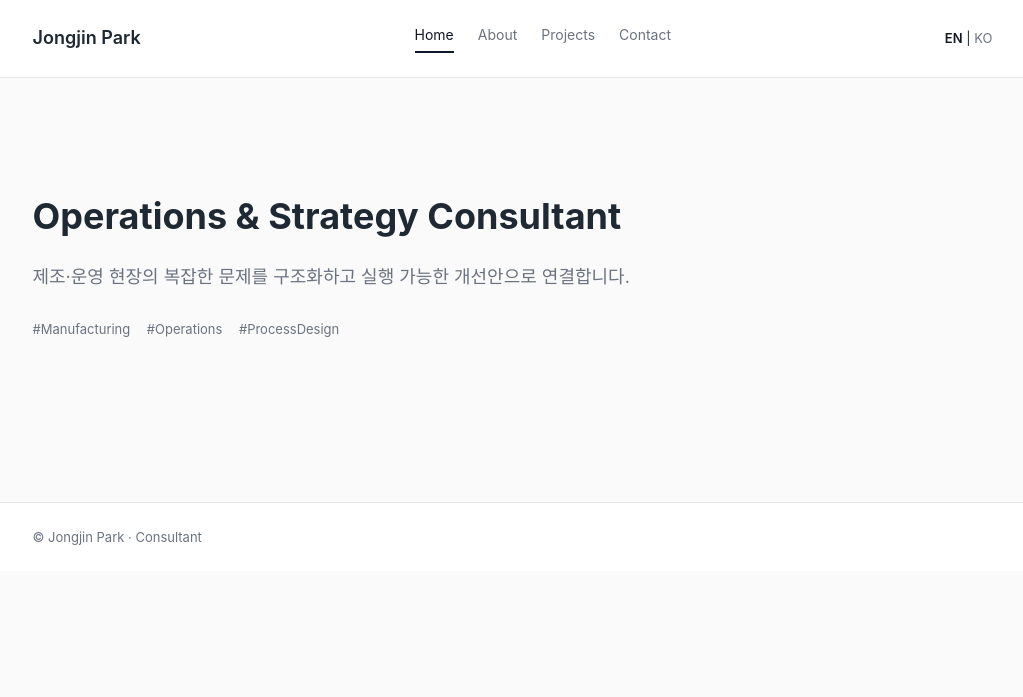
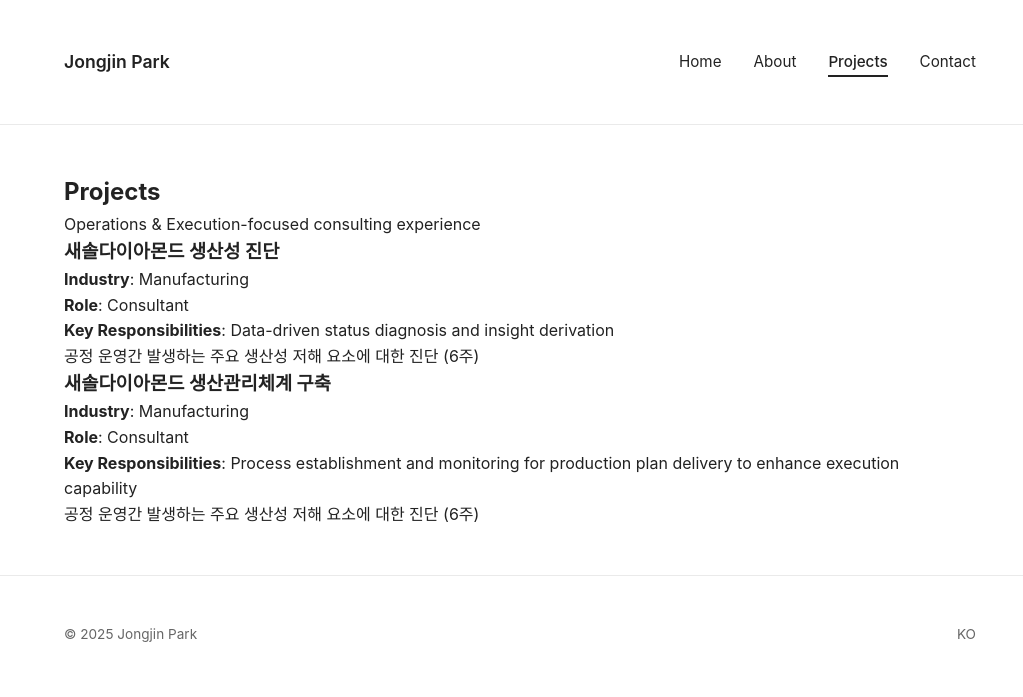
Before and after one commit to Jinfizzzzz/jinfizzzzz.github.io, a plain HTML site: page en/index.html in a window 1280 px wide. Shown: the whole page, without its empty margins (120-1143 px from the left). Drawn offline with Linux system fonts and the light colour scheme.

Commit message:
considering device width

```diff
--- a/css/style.css
+++ b/css/style.css
@@ -1,36 +1,19 @@
 /* =====================
-   Design System
+   Reset & Base
 ===================== */
-:root {
-  --bg-main: #fafafa;
-  --bg-card: #ffffff;
-  --text-main: #1f2933;
-  --text-sub: #6b7280;
-  --border-light: #e5e7eb;
-  --accent: #111827;
-}
-
-/* =====================
-   Base
-===================== */
-
-html {
-  overflow-y: scroll;
-  scrollbar-gutter: stable;
+* {
+  box-sizing: border-box;
+  margin: 0;
+  padding: 0;
 }
 
 body {
-  margin: 0;
-  font-family:
-    -apple-system,
-    BlinkMacSystemFont,
-    "SF Pro Text",
-    "Helvetica Neue",
-    Arial,
-    sans-serif;
-  color: var(--text-main);
-  background: var(--bg-main);
+  font-family: -apple-system, BlinkMacSystemFont, "Segoe UI",
+               Roboto, "Noto Sans", sans-serif;
+  font-size: 16px;
   line-height: 1.6;
+  color: #222;
+  background-color: #fff;
 }
 
 a {
@@ -38,154 +21,120 @@ a {
   text-decoration: none;
 }
 
+ul {
+  list-style: none;
+}
+
+/* =====================
+   Layout
+===================== */
 .container {
   max-width: 960px;
   margin: 0 auto;
-  padding: 80px 20px;
+  padding: 3rem 1.5rem;
 }
 
 /* =====================
    Header
 ===================== */
-.site-header {
-  background: #fff;
-  border-bottom: 1px solid var(--border-light);
+header {
+  border-bottom: 1px solid #eaeaea;
 }
 
 .header-inner {
-  max-width: 960px;
-  margin: 0 auto;
-  padding: 24px 20px;
   display: flex;
   justify-content: space-between;
   align-items: center;
 }
 
-.brand a {
-  font-size: 18px;
+.site-title {
   font-weight: 600;
+  font-size: 1.1rem;
 }
 
-.nav {
+nav ul {
   display: flex;
+  gap: 2rem;
 }
 
-.nav-link {
-  margin-left: 24px;
-  font-size: 14px;
-  color: var(--text-sub);
-  padding-bottom: 4px;
+nav a {
+  font-size: 0.95rem;
+  padding-bottom: 0.25rem;
 }
 
-.nav-link.active {
-  color: var(--accent);
-  border-bottom: 2px solid var(--accent);
-}
-
-.lang-switch {
-  margin-left: 24px;
-  font-size: 13px;
-}
-
-.lang-switch a {
-  color: var(--text-sub);
-}
-
-.lang-switch .active-lang {
-  color: var(--accent);
-  font-weight: 600;
+nav a.active {
+  border-bottom: 2px solid #222;
+  font-weight: 500;
 }
 
 /* =====================
-   Hero / Sections
+   Main Content
 ===================== */
-.hero {
-  margin-bottom: 80px;
+.intro h1 {
+  font-size: 2.2rem;
+  margin-bottom: 1rem;
 }
 
-.role {
-  font-size: 36px;
-  margin-bottom: 16px;
-}
-
-.summary {
-  font-size: 18px;
-  color: var(--text-sub);
-  max-width: 720px;
-}
-
-.tags {
-  margin-top: 24px;
-}
-
-.tags span {
-  margin-right: 12px;
-  font-size: 13px;
-  color: var(--text-sub);
-}
-
-/* =====================
-   Projects
-===================== */
-.project-card {
-  background: var(--bg-card);
-  border: 1px solid var(--border-light);
-  padding: 24px;
-  margin-bottom: 32px;
-}
-
-.project-meta {
-  list-style: none;
-  padding: 0;
-  margin: 16px 0;
-  font-size: 14px;
-  color: var(--text-sub);
+.intro p {
+  max-width: 640px;
+  color: #555;
 }
 
 /* =====================
    Footer
 ===================== */
-.site-footer {
-  background: #fff;
-  border-top: 1px solid var(--border-light);
+footer {
+  border-top: 1px solid #eaeaea;
+  font-size: 0.85rem;
+  color: #666;
 }
 
 .footer-inner {
-  max-width: 960px;
-  margin: 0 auto;
-  padding: 24px 20px;
-  font-size: 13px;
-  color: var(--text-sub);
+  display: flex;
+  justify-content: space-between;
+  align-items: center;
 }
 
 /* =====================
-   Responsive (Mobile)
+   Responsive (Tablet & Mobile)
 ===================== */
 @media (max-width: 768px) {
+
+  .container {
+    padding: 2rem 1rem;
+  }
 
   .header-inner {
     flex-direction: column;
     align-items: flex-start;
+    gap: 1rem;
   }
 
-  .nav {
-    margin-top: 16px;
+  nav ul {
     flex-direction: column;
+    gap: 0.75rem;
   }
 
-  .nav-link {
-    margin: 8px 0;
+  body {
+    font-size: 15px;
   }
 
-  .lang-switch {
-    margin-top: 16px;
+  .intro h1 {
+    font-size: 1.6rem;
   }
 
-  .role {
-    font-size: 28px;
-  }
-
-  .container {
-    padding: 60px 20px;
+  .footer-inner {
+    flex-direction: column;
+    gap: 0.5rem;
+    text-align: center;
   }
 }
+
+/* =====================
+   Small Mobile
+===================== */
+@media (max-width: 480px) {
+  .intro p {
+    font-size: 0.95rem;
+  }
+}
--- a/en/index.html
+++ b/en/index.html
@@ -1,53 +1,73 @@
 <!DOCTYPE html>
-<html lang="ko">
+<html lang="en">
 <head>
   <meta charset="UTF-8" />
+  <meta name="viewport" content="width=device-width, initial-scale=1.0" />
   <title>Jongjin Park | Consultant</title>
   <link rel="stylesheet" href="/css/style.css" />
 </head>
+
 <body>
-
-<header class="site-header">
-  <div class="header-inner">
-    <div class="brand">
-      <a href="/en/">Jongjin Park</a>
-    </div>
-
-    <nav class="nav">
-      <a href="/en/" class="nav-link active">Home</a>
-      <a href="/en/about/" class="nav-link">About</a>
-      <a href="/en/projects/" class="nav-link">Projects</a>
-      <a href="/en/contact/" class="nav-link">Contact</a>
+<header>
+  <div class="header-inner container">
+    <div class="site-title">Jongjin Park</div>
+    <nav>
+      <ul>
+        <li><a href="/en/">Home</a></li>
+        <li><a href="/en/about/">About</a></li>
+        <li><a class="active" href="/en/projects/">Projects</a></li>
+        <li><a href="/en/contact/">Contact</a></li>
+      </ul>
     </nav>
-
-    <div class="lang-switch">
-      <a href="/en/" class="active-lang">EN</a> |
-      <a href="/ko/">KO</a>
-    </div>
   </div>
 </header>
 
 <main class="container">
-  <section class="hero">
-    <h1 class="role">Operations & Strategy Consultant</h1>
-    <p class="summary">
-      제조·운영 현장의 복잡한 문제를 구조화하고
-      실행 가능한 개선안으로 연결합니다.
+<section class="page-header">
+  <h2>Projects</h2>
+  <p class="page-desc">
+    Operations & Execution-focused consulting experience
+  </p>
+</section>
+
+<section class="project-list">
+
+  <div class="project-card">
+    <h3>새솔다이아몬드 생산성 진단</h3>
+
+    <ul class="project-meta">
+      <li><strong>Industry</strong>: Manufacturing</li>
+      <li><strong>Role</strong>: Consultant</li>
+      <li><strong>Key Responsibilities</strong>: Data-driven status diagnosis and insight derivation</li>
+    </ul>
+
+    <p class="project-desc">
+      공정 운영간 발생하는 주요 생산성 저해 요소에 대한 진단 (6주)
     </p>
+  </div>
 
-    <div class="tags">
-      <span>#Manufacturing</span>
-      <span>#Operations</span>
-      <span>#ProcessDesign</span>
-    </div>
-  </section>
+  <div class="project-card">
+    <h3>새솔다이아몬드 생산관리체계 구축</h3>
+
+    <ul class="project-meta">
+      <li><strong>Industry</strong>: Manufacturing</li>
+      <li><strong>Role</strong>: Consultant</li>
+      <li><strong>Key Responsibilities</strong>: Process establishment and monitoring for production plan delivery to enhance execution capability</li>
+    </ul>
+
+    <p class="project-desc">
+      공정 운영간 발생하는 주요 생산성 저해 요소에 대한 진단 (6주)
+    </p>
+  </div>
+
+</section>
 </main>
 
-<footer class="site-footer">
-  <div class="footer-inner">
-    © Jongjin Park · Consultant
+ <footer>
+  <div class="container footer-inner">
+    <span>© 2025 Jongjin Park</span>
+    <span><a href="/ko/">KO</a></span>
   </div>
 </footer>
-
 </body>
 </html>
```
Also changed, not shown: en/about/index.html (+36 -33 lines), en/contact/index.html (+20 -29 lines), index.html (+9 -7 lines), ko/about/index.html (+19 -28 lines), ko/contact/index.html (+18 -28 lines), ko/index.html (+21 -32 lines), ko/projects/index.html (+20 -28 lines).
